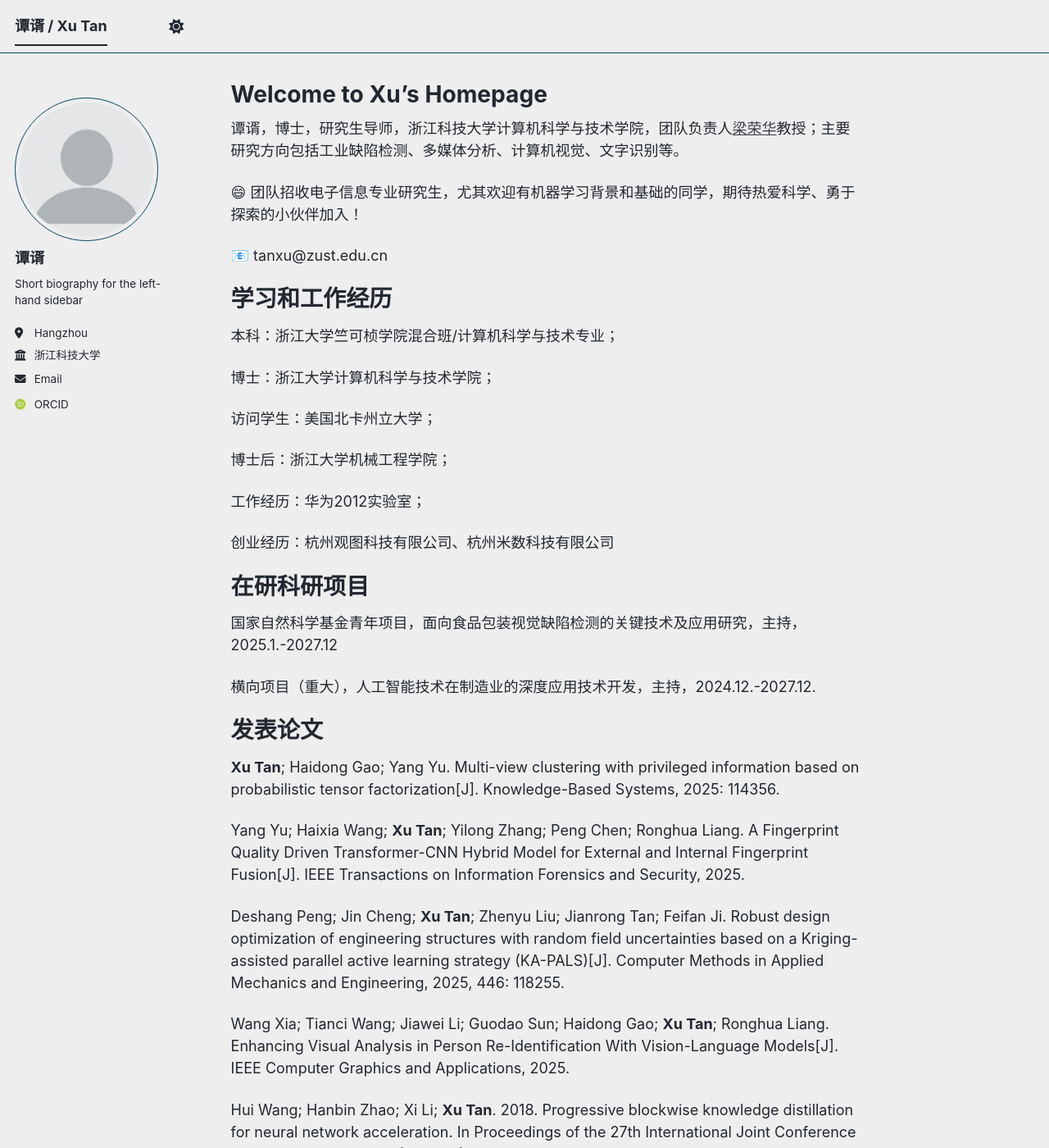
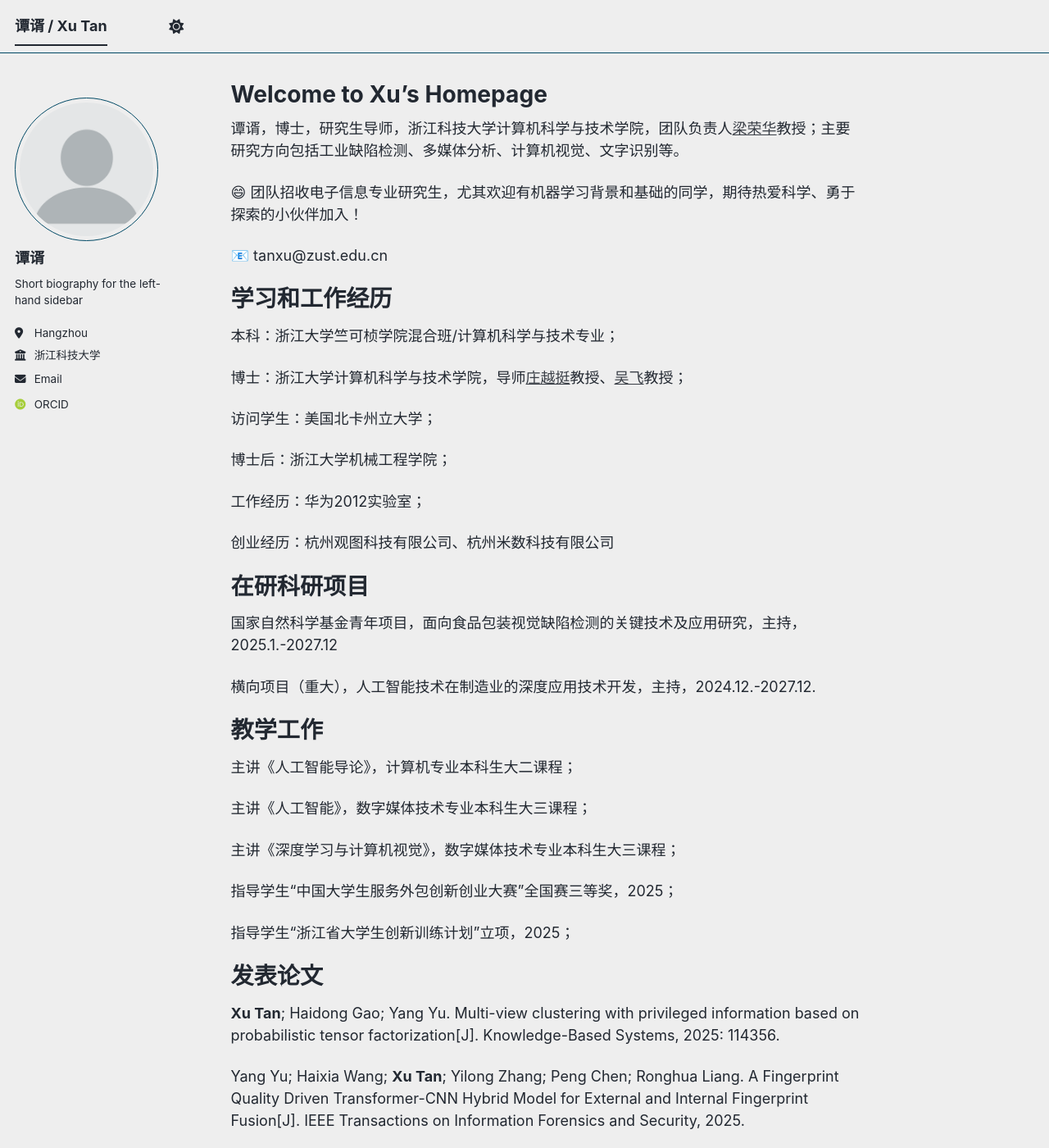
Before and after one commit to tumitx/tumitx.github.io, a Jekyll site: the page built from _pages/about.md, in a window 1280 px wide and 1400 px high. Shown: the whole window at 82% size. Built offline with Jekyll 4.4.1, drawn with Linux system fonts in a browser that asks for light colours; emoji names are drawn with the system emoji font; some web fonts are replaced; a script bundle is joined from its source files by our own code; library files that are not in the unit come from our copies; some of the changed text lies outside the part shown.

Commit message:
Update about.md with teaching and social work details
Added teaching responsibilities and social work experience.

```diff
--- a/_pages/about.md
+++ b/_pages/about.md
@@ -16,7 +16,7 @@
 
 本科：浙江大学竺可桢学院混合班/计算机科学与技术专业；
 
-博士：浙江大学计算机科学与技术学院；
+博士：浙江大学计算机科学与技术学院，导师[庄越挺](https://person.zju.edu.cn/yzhuang)教授、[吴飞](https://person.zju.edu.cn/wufei)教授；
 
 访问学生：美国北卡州立大学；
 
@@ -31,6 +31,18 @@
 国家自然科学基金青年项目，面向食品包装视觉缺陷检测的关键技术及应用研究，主持，2025.1.-2027.12
 
 横向项目（重大），人工智能技术在制造业的深度应用技术开发，主持，2024.12.-2027.12.
+
+# 教学工作
+
+主讲《人工智能导论》，计算机专业本科生大二课程；
+
+主讲《人工智能》，数字媒体技术专业本科生大三课程；
+
+主讲《深度学习与计算机视觉》，数字媒体技术专业本科生大三课程；
+
+指导学生“中国大学生服务外包创新创业大赛”全国赛三等奖，2025；
+
+指导学生“浙江省大学生创新训练计划”立项，2025；
 
 # 发表论文
 
@@ -69,3 +81,7 @@
 **谭谞**; 高海东; 沈旭辉; 杨章岳 ; 医疗票据智能识别系统解决方法, 2020-12-9, 中国, ZL202011463078.9
 
 张寅; 汤斯亮; **谭谞**; 邵健; 吴飞; 庄越挺 ; 基于最大间隔张量学习的高维多媒体数据分类方法, 2013-9-10, 中国, ZL202011463078.9
+
+# 社会工作
+
+曾于华为公司担任高级算法研发工程师，拥有十年科技领域创业研发管理经验，长期担任TCSVT、TMM等顶级期刊会议审稿人。
```
